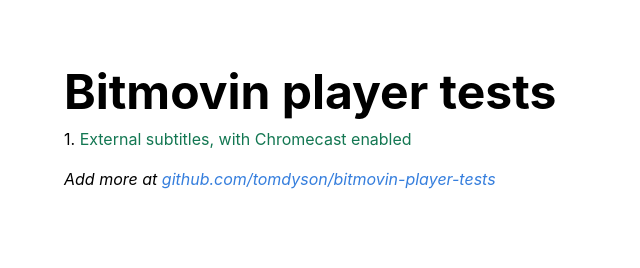
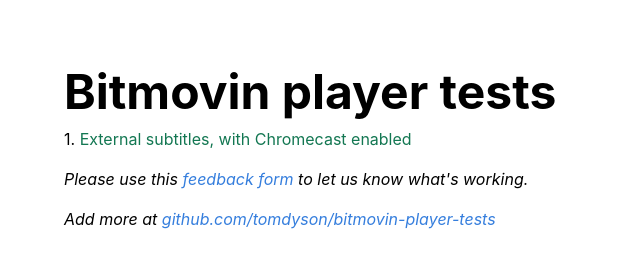
Before and after one commit to tomdyson/bitmovin-player-tests, a plain HTML site: page index.html in a window 1280 px wide. Shown: the whole page, without its empty margins (0-640 px from the left). Drawn offline with nearby package versions, Linux system fonts and the light colour scheme.

Commit message:
Add feedback form link

```diff
--- a/index.html
+++ b/index.html
@@ -15,6 +15,11 @@
                 External subtitles, with Chromecast enabled</a>
         </p>
         <p class="measure lh-copy mt2 mb3 i">
+            Please use this <a class="blue no-underline underline-hover"
+               href="https://forms.gle/karvYG8bybaWCVwv6">feedback form</a>
+            to let us know what's working.
+        </p>
+        <p class="measure lh-copy mt2 mb3 i">
             Add more at <a class="blue no-underline underline-hover"
                 href="https://github.com/tomdyson/bitmovin-player-tests">
                 github.com/tomdyson/bitmovin-player-tests</a>
```
